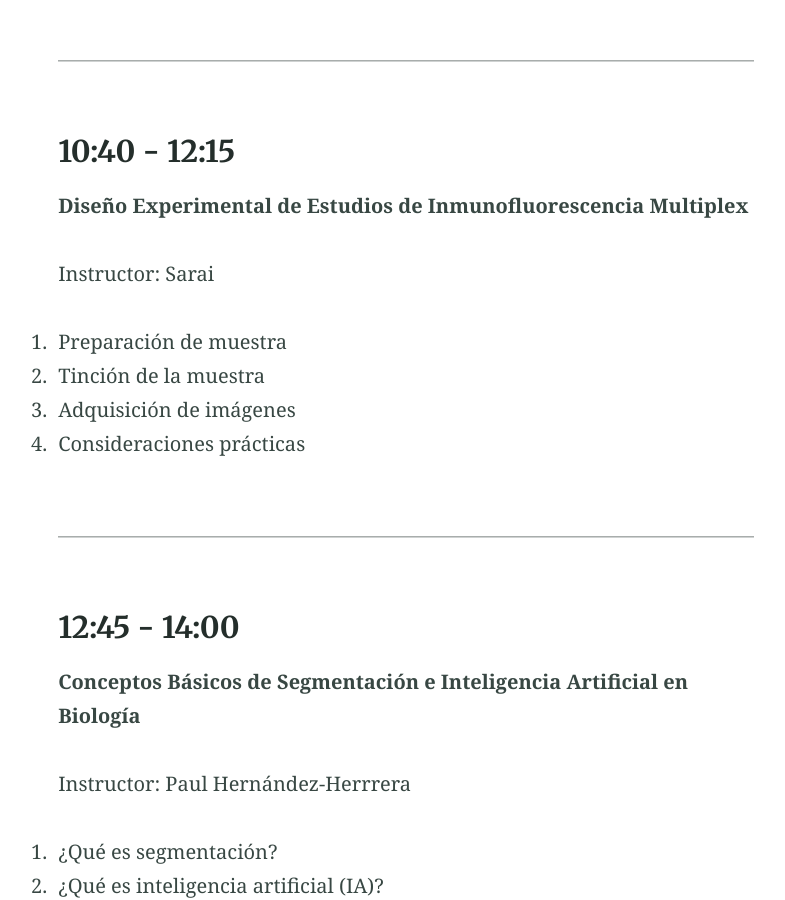
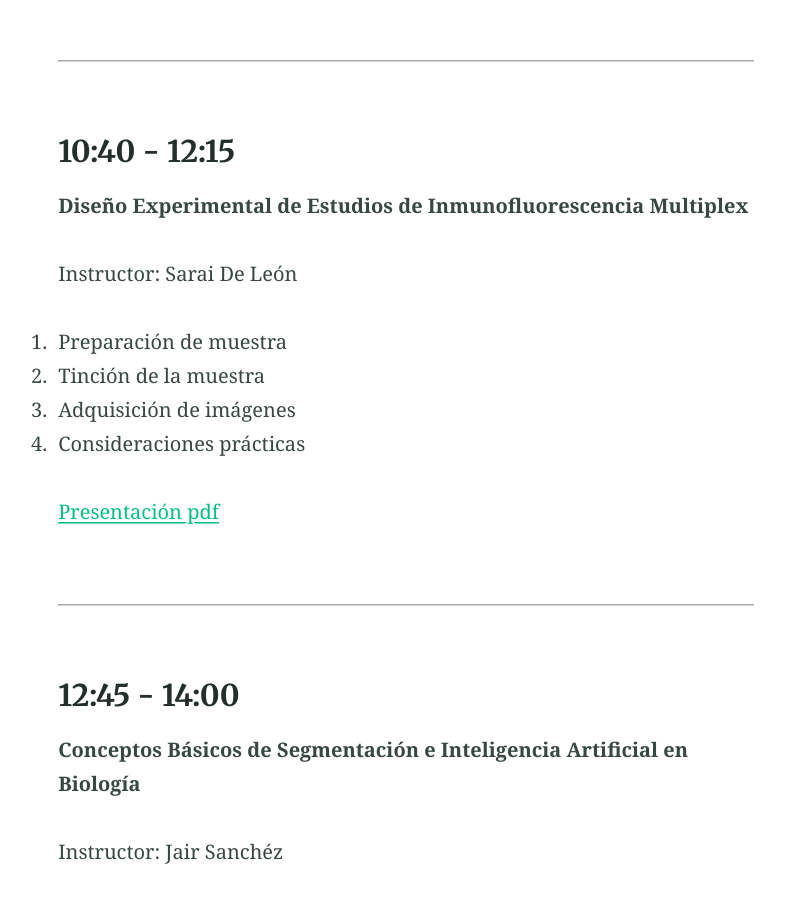
Before and after one commit to acnilo/202411_LNMA_IA-mIF, a Jekyll site: the page built from _posts/2024-10-21-Day1.md, in a window 1280 px wide and 900 px high, scrolled down 819 px. Shown: the whole window, without its empty margins (234-1019 px from the left). Built offline with Jekyll 4.4.1, drawn with Linux system fonts in a browser that asks for light colours; nearby versions of some CDN libraries; some of the changed text lies outside the part shown.

Commit message:
Update 2024-10-21-Day1.md

```diff
--- a/_posts/2024-10-21-Day1.md
+++ b/_posts/2024-10-21-Day1.md
@@ -22,22 +22,29 @@
 ### 10:40 - 12:15
 **Diseño Experimental de Estudios de Inmunofluorescencia Multiplex**
 
-Instructor: Sarai
+Instructor: Sarai De León
 
 1. Preparación de muestra
 2. Tinción de la muestra
 3. Adquisición de imágenes
 4. Consideraciones prácticas
 
+[Presentación pdf](https://drive.google.com/file/d/1pKpgKWLtMXZxcEEKvW-snkWiWfWQZ90f/view?usp=drive_link)
+
 ---
 
 ### 12:45 - 14:00
 **Conceptos Básicos de Segmentación e Inteligencia Artificial en Biología**
 
-Instructor: Paul Hernández-Herrrera
+Instructor: Jair Sanchéz
 
 1. ¿Qué es segmentación?
 2. ¿Qué es inteligencia artificial (IA)?
 3. ¿Que es aprendizaje automático?
+
+[Presentación](https://docs.google.com/presentation/d/14_5t_9xQveRl_OPDh9GXezGalQQnIy5JAY9cObzgXKY/edit?usp=drive_link)
+
+Instructor: Christopher Wood
 4. Softwares populares de IA en biologia
 5. Aplicaciones de IA para análisis de imágenes
+[Presentación](https://docs.google.com/presentation/d/1G6BoHmg3LU-V4_VUzD4vXIqtZkLhFRuq/edit?usp=sharing&ouid=100889013785238338052&rtpof=true&sd=true)
```
